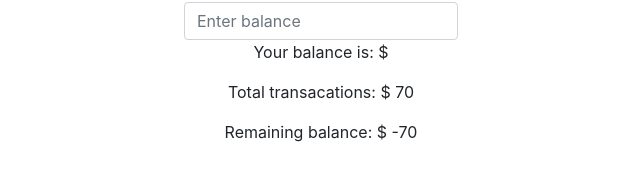
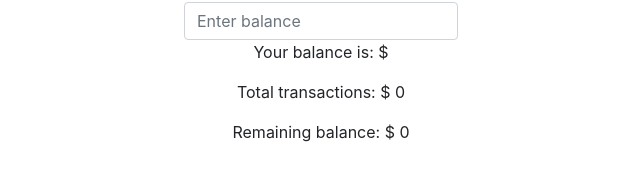
Before and after one commit to marlonmunoz/x-pense-app, a React (Vite) app in the folder Client/: page / in a window 1280 px wide. Shown: the part 283-464 px from the top of the page, without its empty margins (319-959 px from the left). Built offline with nearby package versions, Linux system fonts and the light colour scheme.

Commit message:
Budget.jsx and Balance.jsx updated state

```diff
--- a/Client/src/components/App.jsx
+++ b/Client/src/components/App.jsx
@@ -8,6 +8,7 @@ import '/src/App.css'
 
 function App() {
   const [transactions, setTransactions] = useState([]);
+  const [balance, setBalance] = useState("");
 
   const [darkMode, setDarkMode] = useState(false);
   const toggleDarkMode = () => {
@@ -52,10 +53,10 @@ function App() {
         </nav>
         <Routes>
           <Route path='/' element={<div><Outlet /></div>}>
-            <Route index element ={<Balance />}/>
+            <Route index element ={<Balance balance={balance} setBalance={setBalance} transactions={transactions} />}/>
             <Route path='/transactions' element ={<Transactions transactions={transactions} />}/>
             <Route path='/add' element ={<AddTransactions transactions={transactions} setTransactions={setTransactions} />}/>
-            <Route path='/budget' element ={<Budget />}/>
+            <Route path='/budget' element ={<Budget balance={balance} />}/>
           </Route>
         </Routes>
       </div>
--- a/Client/src/components/Balance.jsx
+++ b/Client/src/components/Balance.jsx
@@ -1,16 +1,9 @@
-import React, { useState } from "react";
+import React from "react";
 
-
-function Balance() {
-    const [balance, setBalance] = useState("");
-    const [transactions, setTransactions] = useState([
-        { id: 1, amount: 50 },
-        { id: 2, amount: 20 },
-    ])
-
+function Balance({ balance, setBalance, transactions }) {
   const handleChange = (event) => {
     setBalance(event.target.value);
-    }
+  };
 
   const totalTransactions = transactions.reduce((total, transaction) => total + transaction.amount, 0);
   const remainingBalance = balance - totalTransactions;
@@ -26,7 +19,7 @@ function Balance() {
         className="form-control"
       />
       <p>Your balance is: $ {balance}</p>
-            <p>Total transacations: $ {totalTransactions}</p>
+      <p>Total transactions: $ {totalTransactions}</p>
       <p>Remaining balance: $ {remainingBalance}</p>
     </div>
   );
--- a/Client/src/components/Budget.jsx
+++ b/Client/src/components/Budget.jsx
@@ -1,6 +1,7 @@
 import React, { useState } from "react";
+import Balance from "./Balance";
 
-function Budget() {
+function Budget({ balance }) {
     const [items, setItems] = useState([]);
     const [name, setName] = useState("");
     const [amount, setAmount] = useState("");
@@ -37,11 +38,12 @@ function Budget() {
             <ul>
                 {items.map((item, index) => (
                     <li key={index}>
-                        {item.name}: ${item.amount.toFixed(2)}
+                        {item.name}: $ {item.amount.toFixed(2)}
                     </li>
                 ))}
             </ul>
             <h2>Total Budget: ${totalBudget.toFixed(2)}</h2>
+            <h2>Balance: ${balance}</h2>
         </div>
     );
 }
```
Lines whose indentation alone changed are shown as unchanged.
